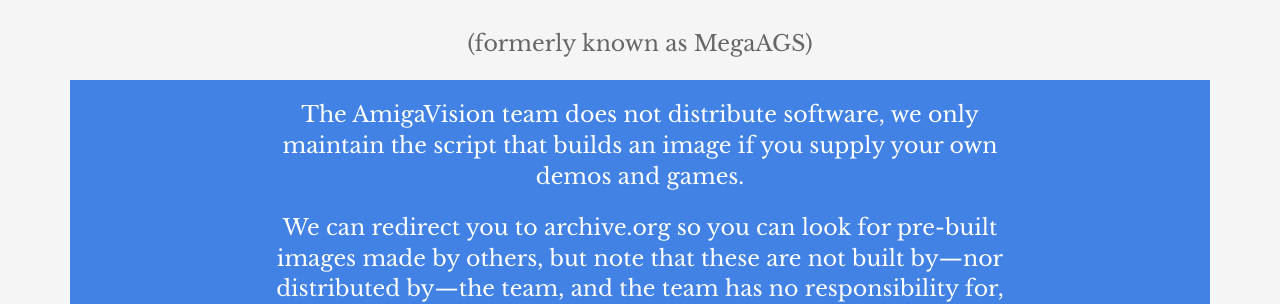
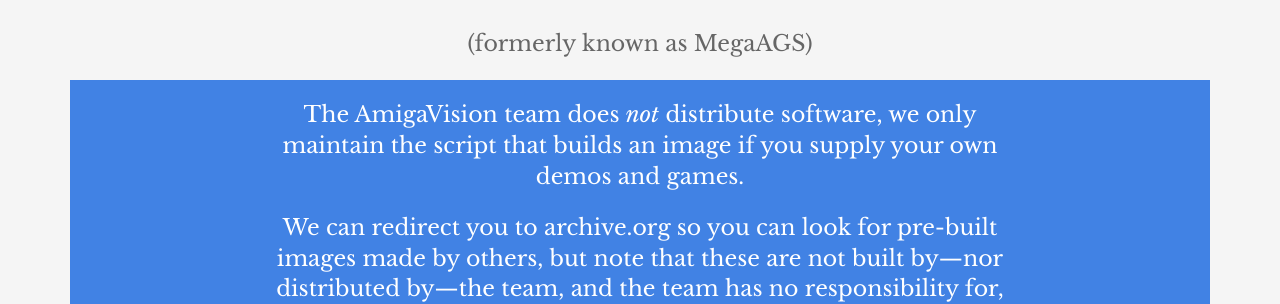
Before and after one commit to amigavision/amigavision.github.io, a Jekyll site: the page built from download.html, in a window 1280 px wide. Shown: the part 198-502 px from the top of the page. Built offline with Jekyll 4.4.1, drawn with Linux system fonts in a browser that asks for light colours.

Commit message:
Update download.html

```diff
--- a/download.html
+++ b/download.html
@@ -5,7 +5,7 @@
 
 <section class="hero">
 	<div class="text-container">
-		<p class="subtext editable">The AmigaVision team does not distribute software, we only maintain the script that builds an image if you supply your own demos and games.</p>
+		<p class="subtext editable">The AmigaVision team does <em>not</em> distribute software, we only maintain the script that builds an image if you supply your own demos and games.</p>
 
 		<p class="subtext editable"> We can redirect you to archive.org so you can look for pre-built images made by others, but note that these are not built by&mdash;nor distributed by&mdash;the team, and the team has no responsibility for, nor any relation to these.</p>
 
```
